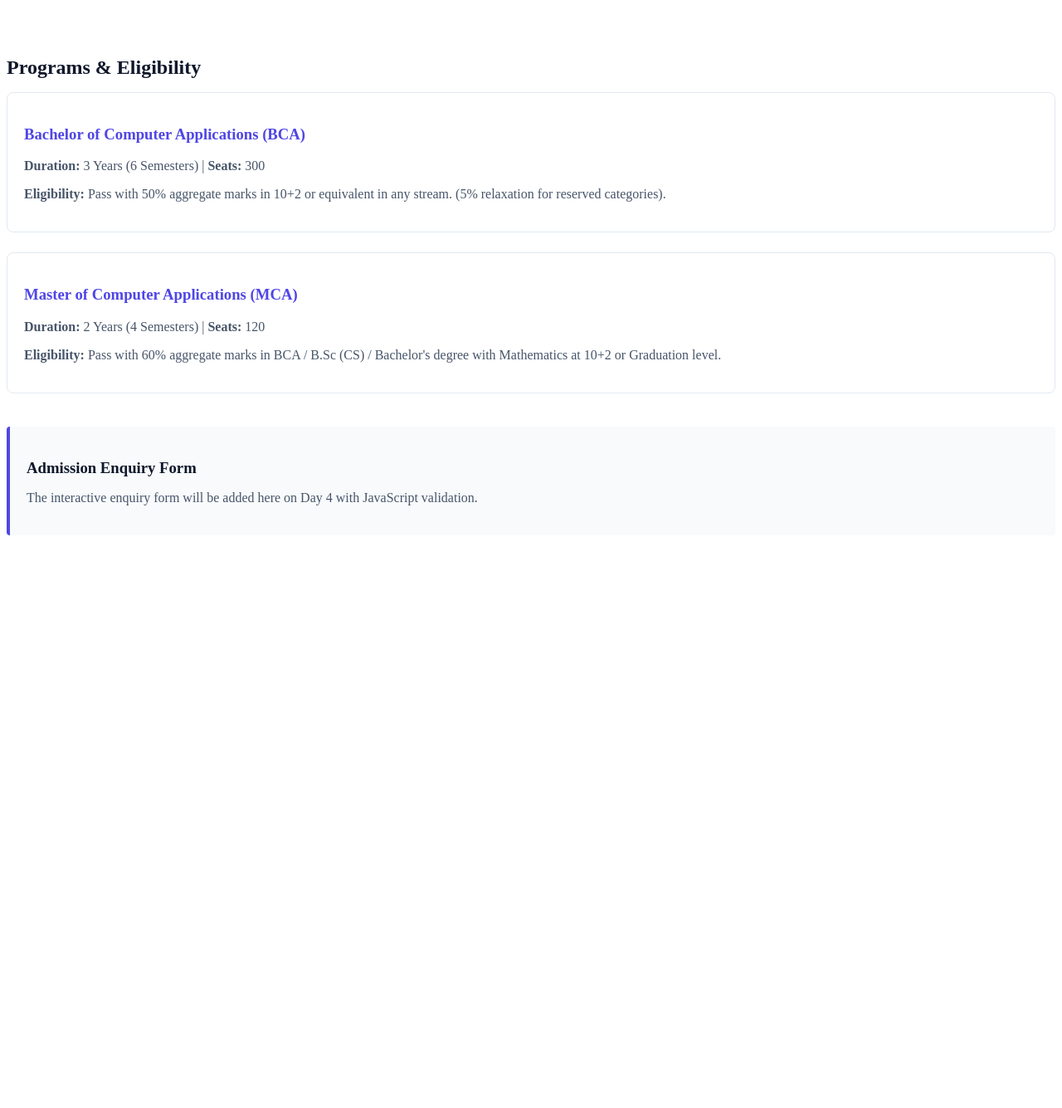
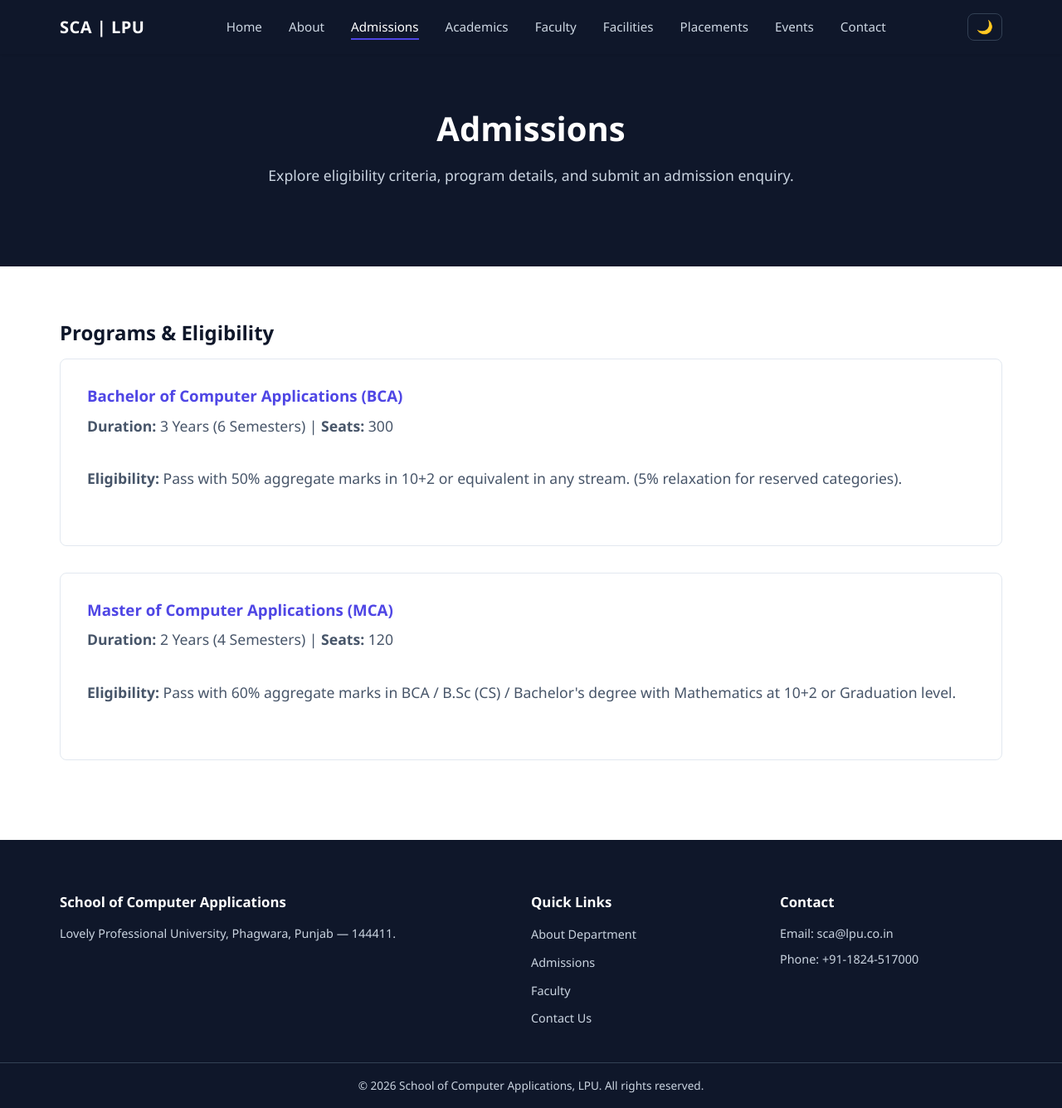
Before and after one commit to Sahib45-here/CollegeDeptWeb, a plain HTML site: page admissions.html in a window 1280 px wide. Shown: the whole page at 83% size. Before the commit the page ends 800 px from the top, so only its background shows below. Drawn offline with Linux system fonts and the light colour scheme.

Commit message:
admission and about

```diff
--- a/admissions.html
+++ b/admissions.html
@@ -1,22 +1,82 @@
-  <section class="admissions-section" style="padding: 40px 0; background: white;">
+<!DOCTYPE html>
+<html lang="en">
+<head>
+  <meta charset="UTF-8">
+  <meta name="viewport" content="width=device-width, initial-scale=1.0">
+  <title>Admissions | School of Computer Applications, LPU</title>
+  <link rel="stylesheet" href="css/style.css">
+</head>
+<body>
+  <header class="site-header">
+    <div class="container header-inner">
+      <a href="index.html" class="brand">SCA | LPU</a>
+      <nav class="main-nav">
+        <ul>
+          <li><a href="index.html">Home</a></li>
+          <li><a href="about.html">About</a></li>
+          <li><a href="admissions.html" class="active">Admissions</a></li>
+          <li><a href="academics.html">Academics</a></li>
+          <li><a href="faculty.html">Faculty</a></li>
+          <li><a href="facilities.html">Facilities</a></li>
+          <li><a href="placements.html">Placements</a></li>
+          <li><a href="events.html">Events</a></li>
+          <li><a href="contact.html">Contact</a></li>
+        </ul>
+      </nav>
+      <button id="theme-toggle" class="theme-toggle" aria-label="Toggle dark mode">🌙</button>
+    </div>
+  </header>
+
+  <section class="hero">
     <div class="container">
-      <h2 style="color: #0F172A; margin-bottom: 16px;">Programs & Eligibility</h2>
+      <h1>Admissions</h1>
+      <p>Explore eligibility criteria, program details, and submit an admission enquiry.</p>
+    </div>
+  </section>
 
-      <div style="border: 1px solid #E2E8F0; padding: 20px; border-radius: 8px; margin-bottom: 24px;">
-        <h3 style="color: #4F46E5;">Bachelor of Computer Applications (BCA)</h3>
-        <p style="color: #475569; margin-top: 8px;"><strong>Duration:</strong> 3 Years (6 Semesters) | <strong>Seats:</strong> 300</p>
-        <p style="color: #475569; margin-top: 8px;"><strong>Eligibility:</strong> Pass with 50% aggregate marks in 10+2 or equivalent in any stream. (5% relaxation for reserved categories).</p>
+  <section class="page-section">
+    <div class="container">
+      <h2 class="section-heading">Programs & Eligibility</h2>
+
+      <div class="info-box">
+        <h3>Bachelor of Computer Applications (BCA)</h3>
+        <p class="content-text"><strong>Duration:</strong> 3 Years (6 Semesters) | <strong>Seats:</strong> 300</p>
+        <p class="content-text"><strong>Eligibility:</strong> Pass with 50% aggregate marks in 10+2 or equivalent in any stream. (5% relaxation for reserved categories).</p>
       </div>
 
-      <div style="border: 1px solid #E2E8F0; padding: 20px; border-radius: 8px; margin-bottom: 24px;">
-        <h3 style="color: #4F46E5;">Master of Computer Applications (MCA)</h3>
-        <p style="color: #475569; margin-top: 8px;"><strong>Duration:</strong> 2 Years (4 Semesters) | <strong>Seats:</strong> 120</p>
-        <p style="color: #475569; margin-top: 8px;"><strong>Eligibility:</strong> Pass with 60% aggregate marks in BCA / B.Sc (CS) / Bachelor's degree with Mathematics at 10+2 or Graduation level.</p>
-      </div>
-
-      <div style="margin-top: 40px; padding: 20px; background: #F8FAFC; border-left: 4px solid #4F46E5; border-radius: 4px;">
-        <h3 style="color: #0F172A; margin-bottom: 8px;">Admission Enquiry Form</h3>
-        <p style="color: #475569;">The interactive enquiry form will be added here on Day 4 with JavaScript validation.</p>
+      <div class="info-box">
+        <h3>Master of Computer Applications (MCA)</h3>
+        <p class="content-text"><strong>Duration:</strong> 2 Years (4 Semesters) | <strong>Seats:</strong> 120</p>
+        <p class="content-text"><strong>Eligibility:</strong> Pass with 60% aggregate marks in BCA / B.Sc (CS) / Bachelor's degree with Mathematics at 10+2 or Graduation level.</p>
       </div>
     </div>
   </section>
+
+  <footer class="site-footer">
+    <div class="container footer-grid">
+      <div>
+        <h3>School of Computer Applications</h3>
+        <p>Lovely Professional University, Phagwara, Punjab — 144411.</p>
+      </div>
+      <div>
+        <h3>Quick Links</h3>
+        <ul class="footer-links">
+          <li><a href="about.html">About Department</a></li>
+          <li><a href="admissions.html">Admissions</a></li>
+          <li><a href="faculty.html">Faculty</a></li>
+          <li><a href="contact.html">Contact Us</a></li>
+        </ul>
+      </div>
+      <div>
+        <h3>Contact</h3>
+        <p>Email: sca@lpu.co.in</p>
+        <p>Phone: +91-1824-517000</p>
+      </div>
+    </div>
+    <div class="footer-bottom">
+      <p>© 2026 School of Computer Applications, LPU. All rights reserved.</p>
+    </div>
+  </footer>
+  <script src="js/app.js"></script>
+</body>
+</html>
```
Also changed, not shown: about.html (+72 -11 lines).
